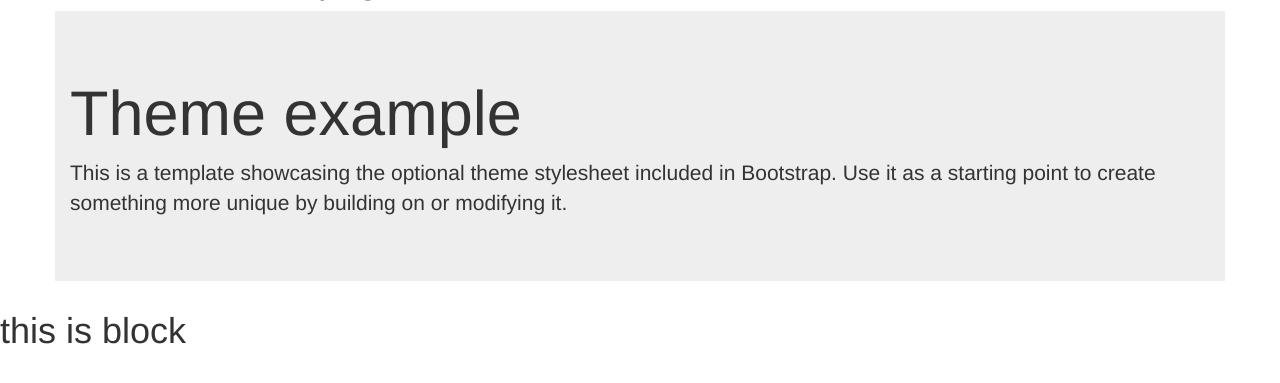
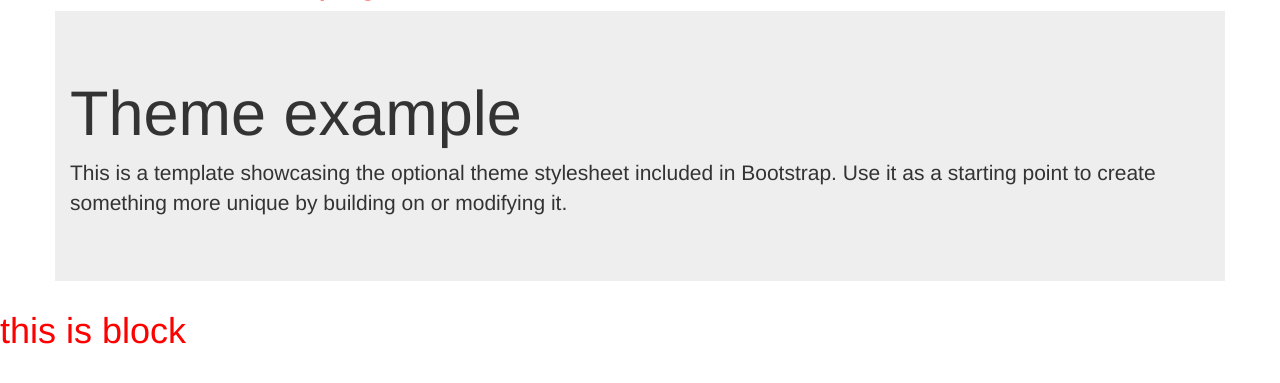
Before and after one commit to tvjagadeesh/helloword, a Django app: template src/tryten/templates/simple/home.html in a window 1280 px wide. Shown: the part 59-442 px from the top of the page. Run offline with Django 3.2, Linux system fonts and the light colour scheme; the template is opened without the code that fills it, so the values that code supplies are empty; some libraries are stand-ins or nearby versions.

Commit message:
main css

```diff
--- a/django-ecom/src/tryten/profile1/templates/home.html
+++ b/django-ecom/src/tryten/profile1/templates/home.html
@@ -1,8 +1,10 @@
 <!DOCTYPE html>
+{% load staticfiles %}
 <html>
   <head>
     <meta charset="utf-8">
     <title>Home page</title>
+    <link rel="stylesheet" href="{% static '/css/main.css' %}">
   </head>
   <body>
     <h1>Welcome to home page</h1>
--- /dev/null
+++ b/django-ecom/src/tryten/static/static/css/main.css
@@ -0,0 +1,3 @@
+h1 {
+  color: red;
+}
```
